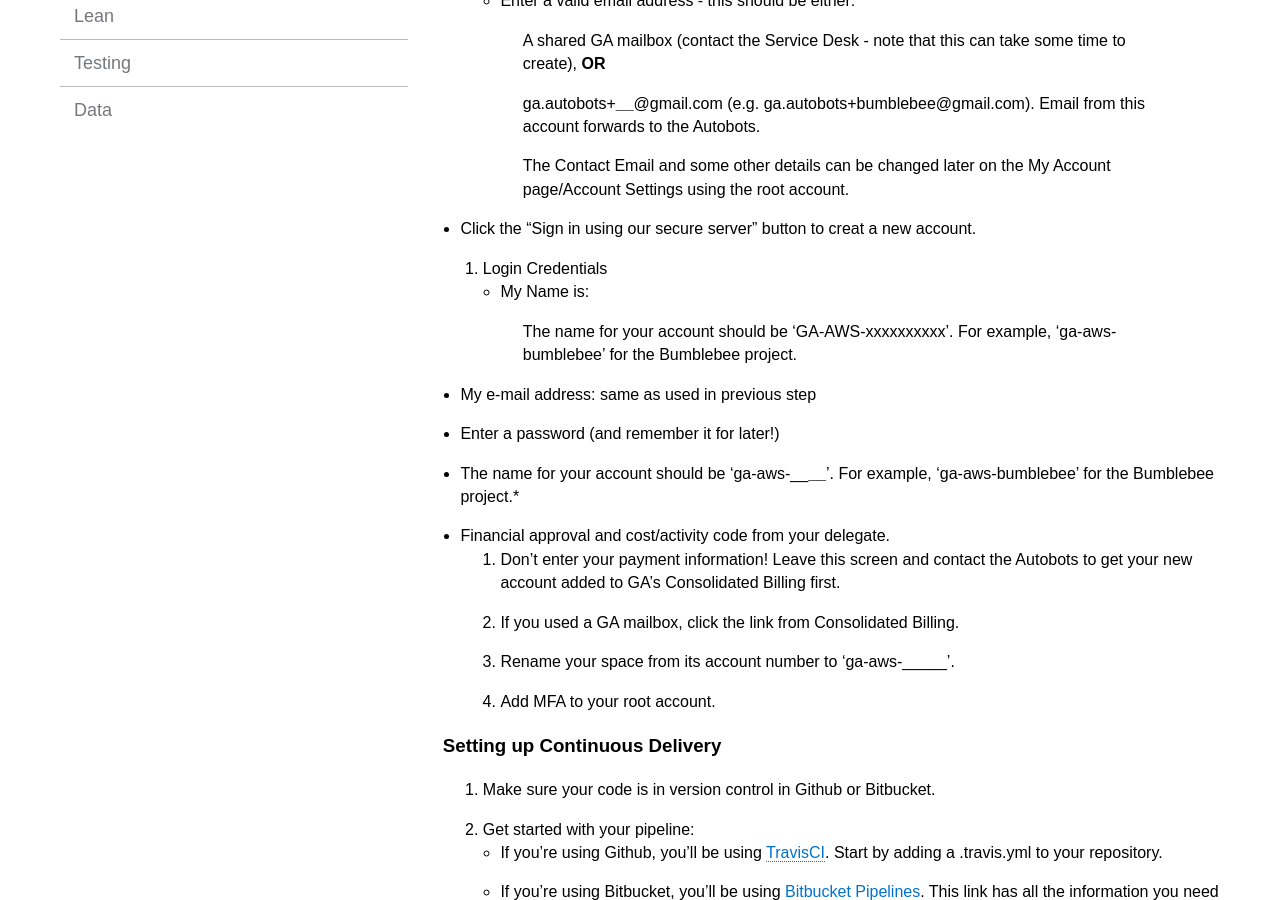
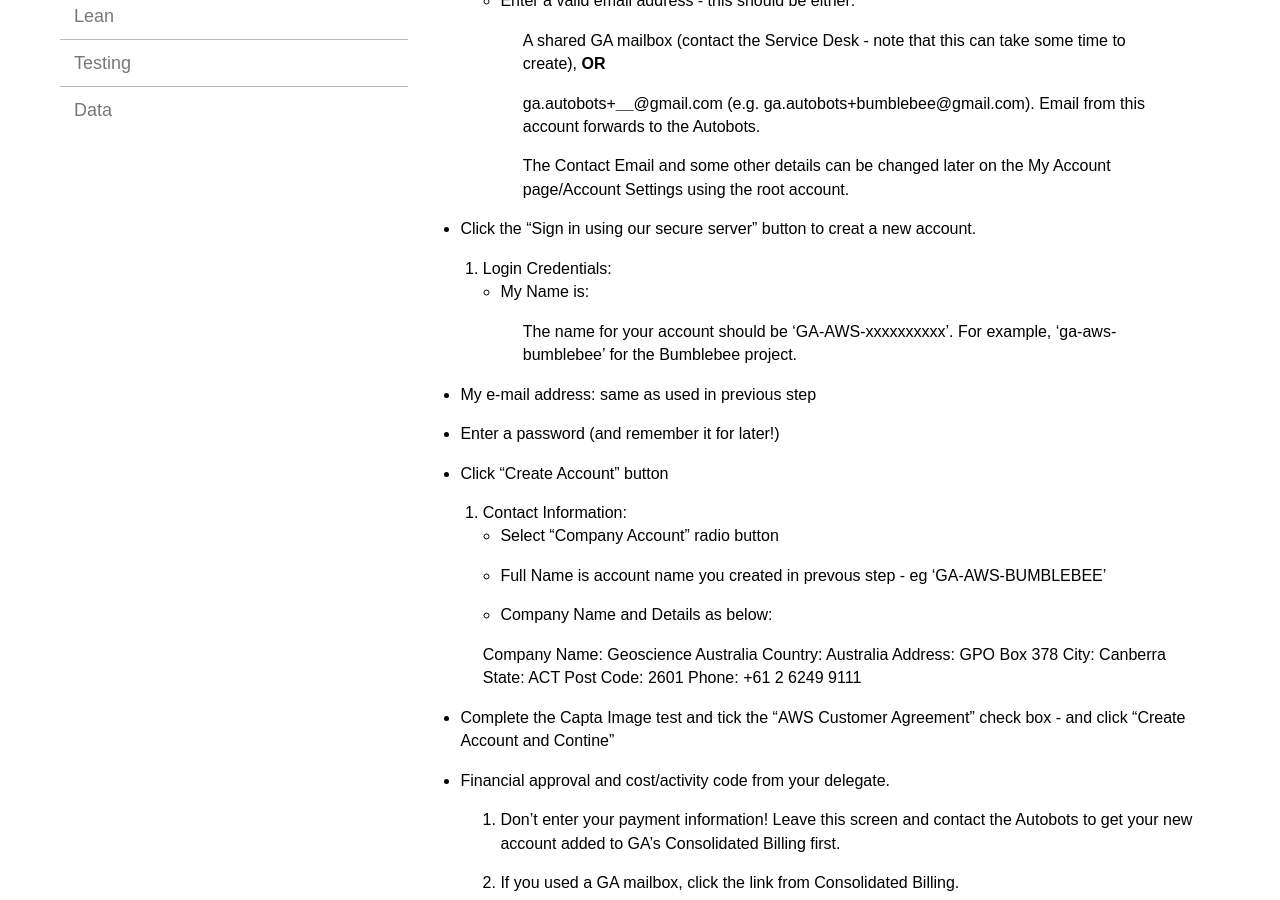
Before and after one commit to GeoscienceAustralia/cloud, a Jekyll site: the page built from docs/_pages/setting_up_index.md, in a window 1280 px wide and 900 px high, scrolled down 623 px. Built offline with Jekyll 4.4.1, drawn with Linux system fonts in a browser that asks for light colours.

Commit message:
Update setting_up_index.md

```diff
--- a/docs/_pages/setting_up_index.md
+++ b/docs/_pages/setting_up_index.md
@@ -30,16 +30,33 @@
 
   * Click the "Sign in using our secure server" button to creat a new account.
 
-2. Login Credentials
+2. Login Credentials:
  * My Name is:
 
    > The name for your account should be 'GA-AWS-xxxxxxxxxx'. For example, 'ga-aws-bumblebee' for the Bumblebee project.
 
   * My e-mail address: same as used in previous step
   * Enter a password (and remember it for later!)
+  * Click "Create Account" button
 
- * The name for your account should be 'ga-aws-________'. For example, 'ga-aws-bumblebee' for the Bumblebee project.*
- * Financial approval and cost/activity code from your delegate.
+3. Contact Information:
+ * Select "Company Account" radio button
+ * Full Name is account name you created in prevous step - eg 'GA-AWS-BUMBLEBEE'
+ * Company Name and Details as below:
+
+  > Company Name: Geoscience Australia
+  > Country: Australia
+  > Address: GPO Box 378
+  > City: Canberra
+  > State: ACT
+  > Post Code: 2601
+  > Phone: +61 2 6249 9111
+
+ * Complete the Capta Image test and tick the "AWS Customer Agreement" check box - and click "Create Account and Contine"
+
+
+
+* Financial approval and cost/activity code from your delegate.
 2. Don't enter your payment information! Leave this screen and contact the Autobots to get your new account added to GA's Consolidated Billing first.
 3. If you used a GA mailbox, click the link from Consolidated Billing.
 4. Rename your space from its account number to 'ga-aws-_____'.
```
